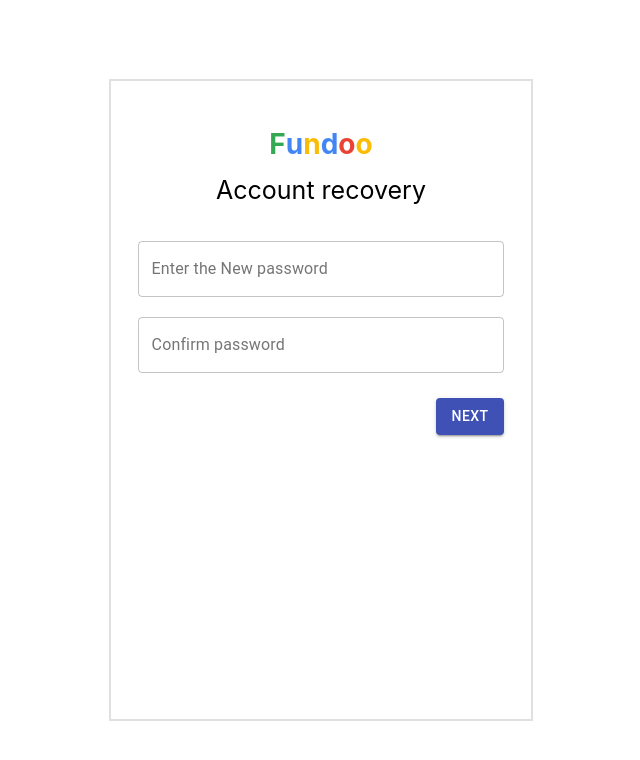
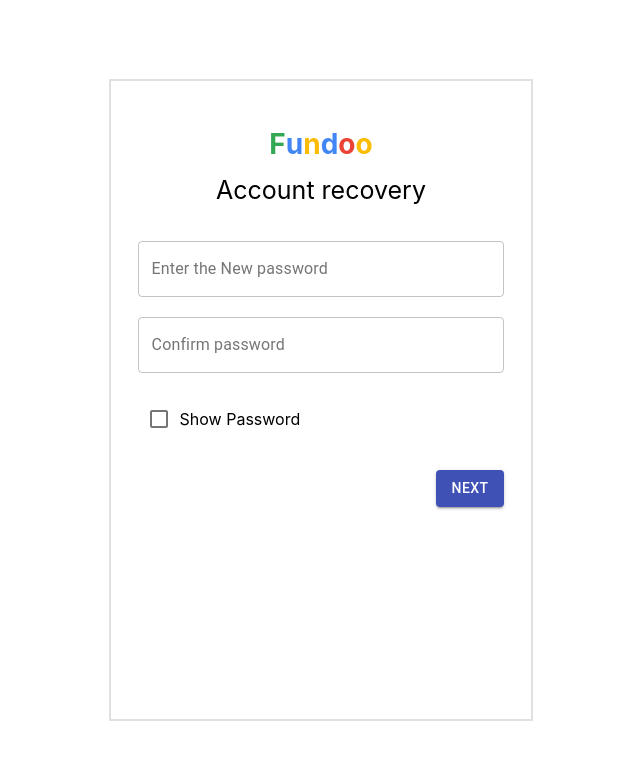
Before and after one commit to Renuka-Sawale/Fundoonotes_Project, a React (Create React App) app: page /resetPassword in a window 1280 px wide. Shown: the top 760 px of the page, without its empty margins (319-959 px from the left). Built offline with nearby package versions, Linux system fonts and the light colour scheme.

Commit message:
Modified reset password and changed the port no

```diff
--- a/package.json
+++ b/package.json
@@ -8,6 +8,7 @@
     "@testing-library/react": "^11.2.7",
     "@testing-library/user-event": "^12.8.3",
     "axios": "^0.21.1",
+    "material-ui-snackbar-provider": "^1.5.0",
     "react": "^17.0.2",
     "react-dom": "^17.0.2",
     "react-router-dom": "^5.2.0",
@@ -15,7 +16,7 @@
     "web-vitals": "^1.1.2"
   },
   "scripts": {
-    "start": "react-scripts start",
+    "start": "set PORT=4200 && react-scripts start",
     "build": "react-scripts build",
     "test": "react-scripts test",
     "eject": "react-scripts eject"
--- a/src/App.js
+++ b/src/App.js
@@ -10,17 +10,19 @@
 function App() {
   return (
     <div className="App">
-      {/* <header className="App-component"> */}
+      <header className="App-component">
       <BrowserRouter>
         {/* <Redirect from="/" to="/login" /> */}
         <Switch>
+
           <Route exact path="/registration" component={Registration} />
           <Route exact path="/login" component={Login} />
           <Route exact path="/forgotPassword" component={ForgotPassword} />
           <Route exact path="/resetPassword" component={ResetPassword} />
+          <Route exact path="/resetpassword/:token" component={ResetPassword}/>
         </Switch>
       </BrowserRouter>
-      {/* </header> */}
+      </header>
     </div>
   );
 }
--- a/src/Pages/ForgotPasswordPage/ForgotPassword.jsx
+++ b/src/Pages/ForgotPasswordPage/ForgotPassword.jsx
@@ -6,7 +6,7 @@
 import UserService from '../../services/userService';
 const service = new UserService()
 
-export default class ForgotPasswordPage extends Component {
+export default class ForgotPassword extends Component {
 
     constructor(props) {
         super(props)
--- a/src/Pages/LoginPage/Login.jsx
+++ b/src/Pages/LoginPage/Login.jsx
@@ -5,7 +5,7 @@
 import UserService from '../../services/userService';
 const service = new UserService()
 
-export default class LoginPage extends Component {
+export default class Login extends Component {
 
     constructor(props) {
         super(props)
@@ -59,6 +59,11 @@
         this.props.history.push("/forgotPassword");
     }
 
+    handleClickToRegistration = (e) => {
+        // Redirect to="/registration";
+        console.log("xyz");
+        this.props.history.push("/registration");
+    }
     submit = () => {
         if (this.validationCheck()) {
             console.log('call api');
@@ -107,7 +112,7 @@
 
                         <div class="Bottom-Button">
                             <div class="Bottom-text">
-                                <p>Sign in instead</p>
+                                <p onClick={this.handleClickToRegistration}>Create account</p>
                             </div>
                             <div className="button">
                                 <Button variant="contained" color="primary" onClick={this.submit}>Next</Button>
--- a/src/Pages/RegistrationPage/Registration.jsx
+++ b/src/Pages/RegistrationPage/Registration.jsx
@@ -1,17 +1,23 @@
 import React, { Component } from 'react';
 import TextField from '@material-ui/core/TextField';
 import Checkbox from '@material-ui/core/Checkbox';
+// import Snackbar from "@material-ui/core/Snackbar";
+// import IconButton from "@material-ui/core/IconButton";
+// import CloseIcon from "@material-ui/icons/Close";
 import Button from '@material-ui/core/Button';
 import '../RegistrationPage/registration.css';
 import UserService from '../../services/userService';
 
 const service = new UserService()
 
-export default class RegistrationPage extends Component {
+export default class Registration extends Component {
 
     constructor(props) {
         super(props)
         this.state = {
+            // open: false,
+            // SnackbarMsg: "",
+            // SnackbarStyle: "",
             firstName: '',
             firstNameError: false,
             firstNameErrorMessage: '',
@@ -80,8 +86,8 @@
         if(this.state.confirmPassword.length == 0) {
             valid = false
             this.setState({
-                confirmpasswordError: true,
-                confirmpasswordErrorMessage: 'confirm password'
+                confirmPasswordError: true,
+                confirmPasswordErrorMessage: 'confirm password'
             })
         }
         return valid;
@@ -113,15 +119,33 @@
             }
             service.registration(data).then((data) => {
                 console.log(data);
+                // this.setState({
+                //     open: true,
+                //     SnackbarMsg: "successfully signup",
+                //     SnackbarStyle: "snackbar-success",
+                // });
             })
             .catch((error) => {
                 console.log("error: ", error);
+                // this.setState({
+                //     open: true,
+                //     SnackbarMsg: "oops something went wrong",
+                //     SnackbarStyle: "snackbar-error",
+                // });
             });
 
         } else {
             console.log('validation failed')
         }
     }
+
+    handleClose = () => {
+        this.setState({
+          open: false,
+          SnackbarMsg: "",
+          SnackbarStyle: "error",
+        });
+    };
 
     render() {
         return (
@@ -150,12 +174,12 @@
 
                         <div class="content3">
                             <TextField className="field-mr" error={this.state.passwordError} name="password" type={this.state.showPassword ? "text": "password"} id="outlined-basic" label="Password" helperText={this.state.passwordErrorMessage} variant="outlined" onChange={this.handleInput} />
-                            <TextField name="confirmPassword" type={this.state.showPassword ? "text": "password"} id="outlined-basic" label="Confirm Password" helperText={this.state.confirmPasswordErrorMessage} variant="outlined" onChange={this.handleInput} />
+                            <TextField name="confirmPassword" type={this.state.showPassword ? "text": "password"} error={this.state.passwordError} id="outlined-basic" label="Confirm Password" helperText={this.state.confirmPasswordErrorMessage} variant="outlined" onChange={this.handleInput} />
                         </div>
 
                         <div class= "checkbox">
-                            <Checkbox defaultChecked color="primary" inputProps={{ 'aria-label': 'secondary checkbox' }}  />
-                            <p onClick={this.handleClickToShowPassword}>Show Password</p>
+                            <Checkbox onClick={this.handleClickToShowPassword} color="primary" inputProps={{ 'aria-label': 'secondary checkbox' }}  />
+                            <p>Show Password</p>
                         </div>
 
                         <div class="Bottom-Button">
@@ -177,6 +201,29 @@
                         </div>
                     </div>
                 </form>
+                {/* <Snackbar
+                    anchorOrigin={{
+                        vertical: "bottom",
+                        horizontal: "center",
+                    }}
+                    open={this.state.open}
+                    autoHideDuration={2000}
+                    onClose={this.handleClose}
+                    message={this.state.SnackbarMessage}
+                    className={this.state.SnackbarStyle}
+                    action={
+                        <React.Fragment>
+                        <IconButton
+                            size="small"
+                            aria-label="close"
+                            color="inherit"
+                            onClick={this.handleClose}
+                        >
+                            <CloseIcon fontSize="small" />
+                        </IconButton>
+                        </React.Fragment>
+                    }
+                /> */}
             </div>
         )
     }
--- a/src/Pages/RegistrationPage/registration.css
+++ b/src/Pages/RegistrationPage/registration.css
@@ -79,13 +79,21 @@
 
 .img-text {
     width: 180px;
+    margin-bottom: 70px;
 }
 
 .button{
     padding-top: 10px;
 }
 
-@media (max-width: 500px) {
+@media (max-width: 625px) {
+    .content{
+        width: 500px;
+
+    }
+    .top-content{
+        display: flex;
+    }
     .sigin-img {
       display: none !important;
     }
--- a/src/Pages/ResetPasswordPage/ResetPassword.jsx
+++ b/src/Pages/ResetPasswordPage/ResetPassword.jsx
@@ -1,12 +1,14 @@
 import React, { Component } from 'react';
 import TextField from '@material-ui/core/TextField';
 import Button from '@material-ui/core/Button';
+import Checkbox from '@material-ui/core/Checkbox';
+
 import '../ResetPasswordPage/resetPassword.css';
 
 import UserService from '../../services/userService';
 const service = new UserService()
 
-export default class ResetPasswordPage extends Component {
+export default class ResetPassword extends Component {
 
     constructor(props) {
         super(props)
@@ -29,6 +31,15 @@
         this.setState({ showPassword: !this.state.showPassword });
     }
 
+    handleClickToShowPassword = (e) => {
+        this.setState({ showPassword: !this.state.showPassword });
+    };
+
+    handleClickToLogin = (e) => {
+        // Redirect to="/login";
+        this.props.history.push("/login");
+    };
+
     validationCheck = () => {
         this.setState({
             passwordError: false,
@@ -47,26 +58,21 @@
         if(this.state.confirmPassword.length == 0) {
             valid = false
             this.setState({
-                confirmpasswordError: true,
-                confirmpasswordErrorMessage: 'confirm password'
+                confirmPasswordError: true,
+                confirmPasswordErrorMessage: 'confirm password'
             })
         }
         return valid;
-    }
-
-    ShowPassword = (e) => {
-        this.setState({ showPassword: !this.state.showPassword });
     }
 
     submit = () => {
         if (this.validationCheck()) {
             console.log('call api');
             let data = {
-                "password": this.state.password,
-                "confirmPassword": this.state.confirmPassword,
-                "service": "advance"
-            }
-            service.resetPassword(data).then((data) => {
+                "newPassword": this.state.password
+            };
+            let token = this.props.match.params.token;
+            service.resetPassword(data, token).then((data, token) => {
                 console.log(data);
             })
             .catch((error) => {
@@ -103,6 +109,11 @@
                             <TextField id="outlined-basic" name="confirmPassword" type={this.state.showPassword ? "text": "password"} label="Confirm password" error={this.state.confirmPasswordError} helperText={this.state.confirmPasswordErrorMessage} fullWidth variant="outlined" onChange={this.handleInput} />
                         </div>
 
+                        <div class= "checkbox">
+                            <Checkbox onClick={this.handleClickToShowPassword} color="primary" inputProps={{ 'aria-label': 'secondary checkbox' }}  />
+                            <p>Show Password</p>
+                        </div>
+
                         <div class="Bottom-Buttonr">
                             <div className="button">
                                 <Button className="reset-bottonbtn" variant="contained" color="primary" onClick={this.submit}>Next</Button>
--- a/src/services/userService.js
+++ b/src/services/userService.js
@@ -17,7 +17,7 @@
         return axios.postMethod(`${this.baseURL}/user/reset`, data);
     }
 
-    resetPassword = (data) => {
-        return axios.postMethod(`${this.baseURL}/user/reset-password`, data);
+    resetPassword = (data, token) => {
+        return axios.postMethod(`${this.baseURL}/user/reset-password`, data, { headers: {"Authorization" : token} });
     }
 }
```
Also changed, not shown: src/services/axiosService.js (+16 -0 lines), 1 other file (tests, documents, lock files or other folders).
